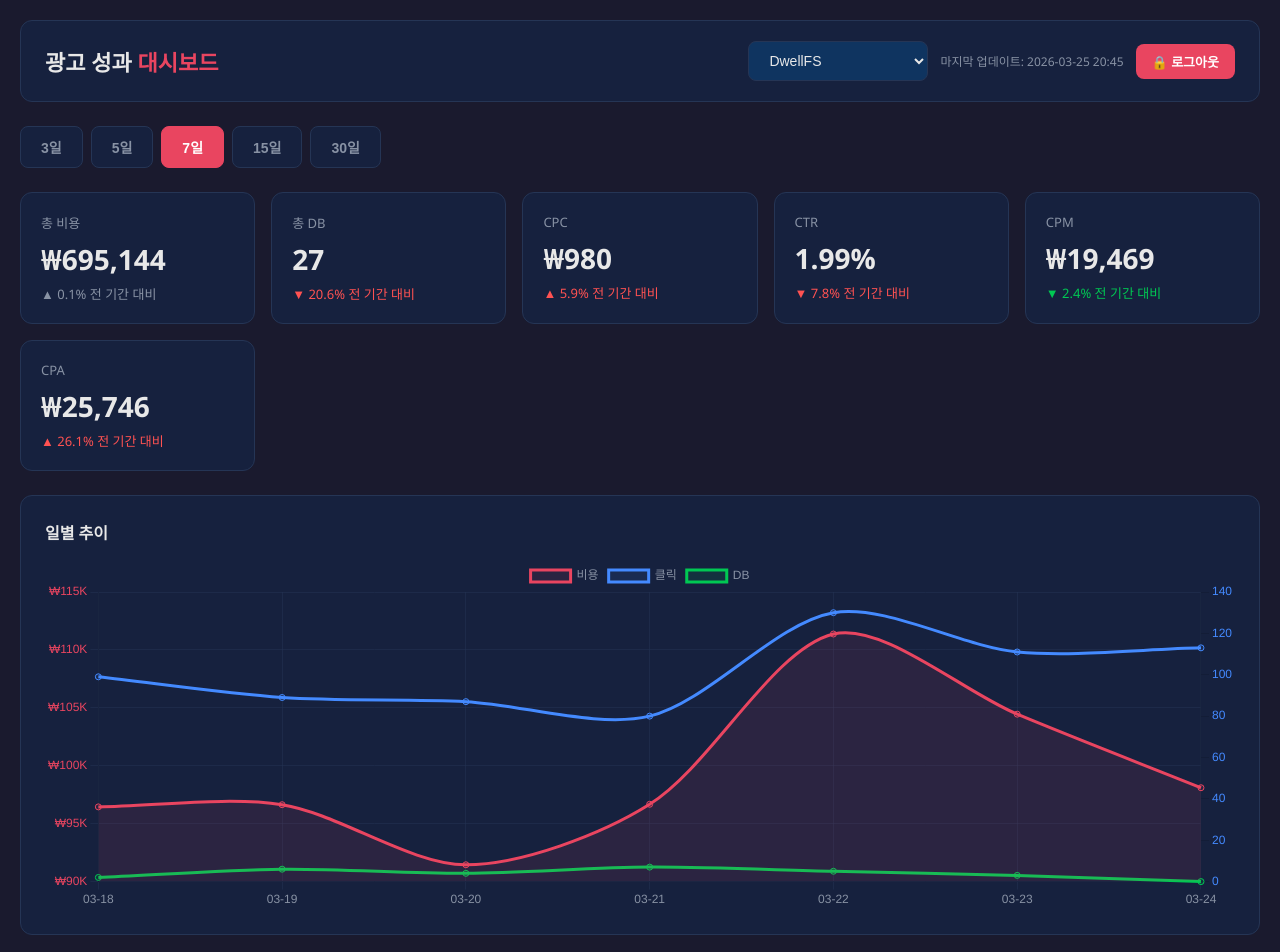
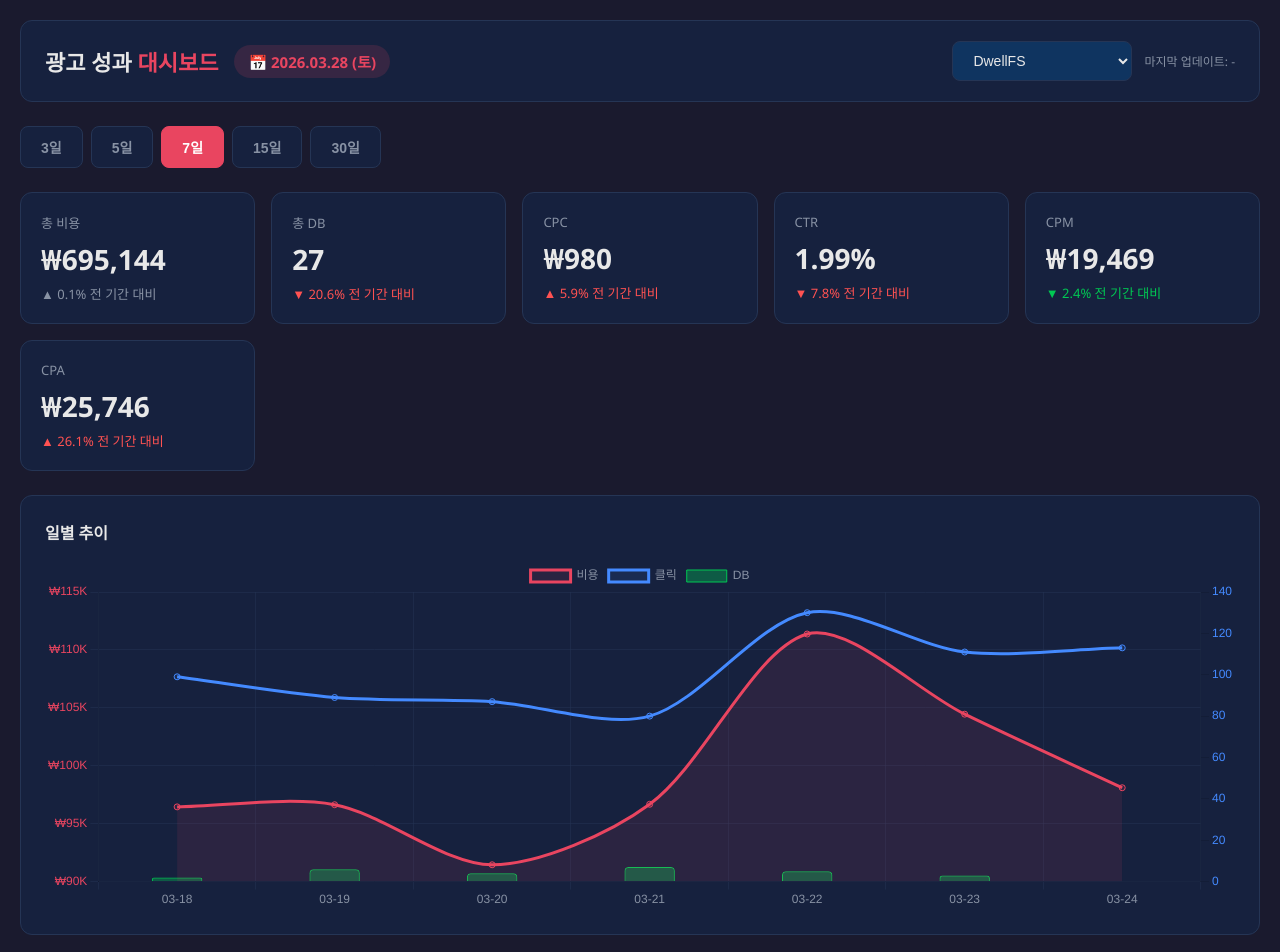
Before and after one commit to bally95929592/crowedslave, a website: page index.html in a window 1280 px wide. Shown: the top 952 px of the page. Drawn offline with nearby package versions, Linux system fonts and the light colour scheme.

Commit message:
Add today's date display to dashboard header
대시보드 최상단에 오늘 날짜(요일 포함) 표시 추가

Co-Authored-By: Claude Opus 4.6 <noreply@anthropic.com>

```diff
--- a/index.html
+++ b/index.html
@@ -100,15 +100,28 @@ td.down{color:var(--red);}
 
   <!-- 헤더 -->
   <div class="header">
-    <h1>광고 성과 <span>대시보드</span></h1>
+    <div style="display:flex;align-items:center;gap:16px;">
+      <h1>광고 성과 <span>대시보드</span></h1>
+      <span id="todayDate" style="font-size:15px;color:var(--highlight);font-weight:600;background:rgba(233,69,96,0.15);padding:6px 14px;border-radius:20px;"></span>
+    </div>
     <div class="header-right">
       <select id="brandSelect" onchange="onBrandChange()">
         <option value="">브랜드 선택</option>
       </select>
-      <span class="meta-info">마지막 업데이트: 2026-03-25 20:45</span>
-      <a href="/api/logout" style="background:#e94560;color:#fff;padding:8px 16px;border-radius:8px;text-decoration:none;font-size:13px;font-weight:600;">🔒 로그아웃</a>
+      <span class="meta-info" id="lastUpdated">마지막 업데이트: -</span>
     </div>
   </div>
+  <script>
+  (function(){
+    const now = new Date();
+    const days = ['일','월','화','수','목','금','토'];
+    const y = now.getFullYear();
+    const m = String(now.getMonth()+1).padStart(2,'0');
+    const d = String(now.getDate()).padStart(2,'0');
+    const day = days[now.getDay()];
+    document.getElementById('todayDate').textContent = '📅 ' + y + '.' + m + '.' + d + ' (' + day + ')';
+  })();
+  </script>
 
   <!-- 기간 선택 -->
   <div class="period-bar" id="periodBar">
@@ -163,7 +176,7 @@ td.down{color:var(--red);}
     </div>
   </div>
 
-  <div class="footer">광고 성과 대시보드 &middot; 데이터 기준: 2026-03-25 20:45</div>
+  <div class="footer">광고 성과 대시보드 &middot; 데이터 기준: 2026-03-25 21:09</div>
 </div>
 
 <script>
@@ -342,10 +355,13 @@ function renderChart(rows) {
         {
           label: "DB",
           data: dbData,
+          type: "bar",
           borderColor: "#00c853",
-          backgroundColor: "rgba(0,200,83,.1)",
+          backgroundColor: "rgba(0,200,83,.35)",
           yAxisID: "y1",
-          tension: 0.3,
+          borderWidth: 1,
+          borderRadius: 4,
+          barPercentage: 0.4,
         },
       ],
     },
```
